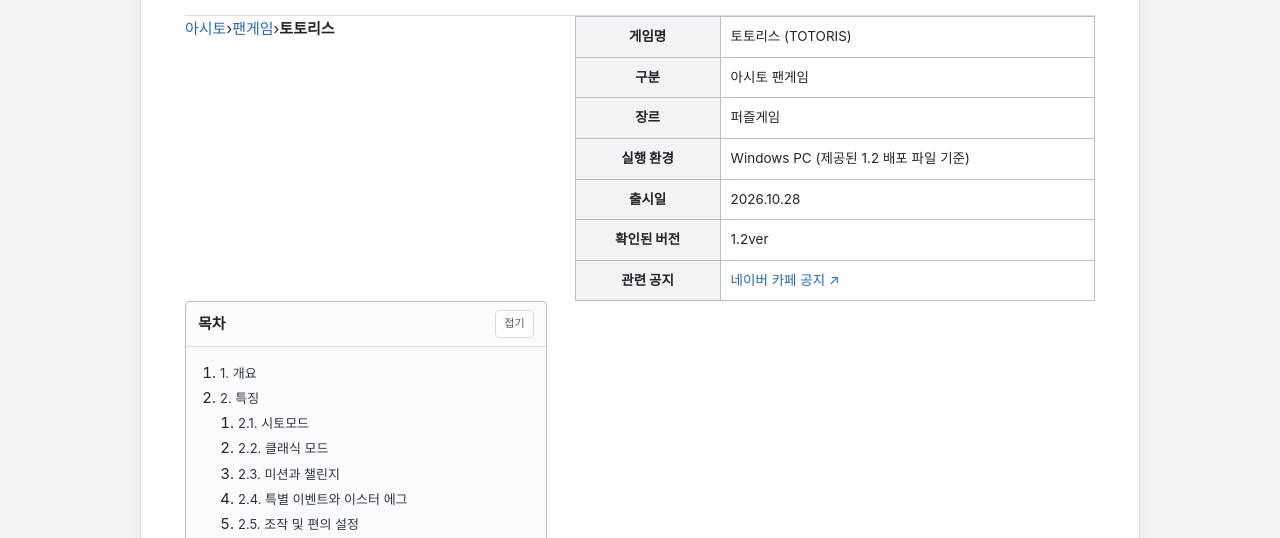
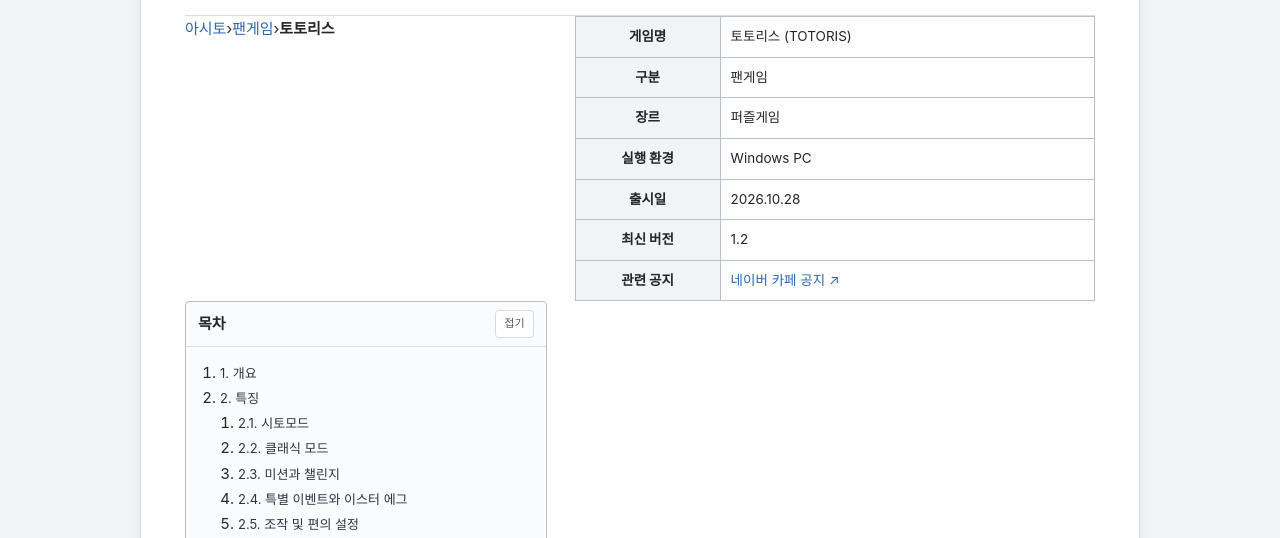
Before and after one commit to asito929/wiki, a plain HTML site: page content/totoris.html in a window 1280 px wide. Shown: the part 259-797 px from the top of the page. Drawn offline with Linux system fonts and the light colour scheme.

Commit message:
Update totoris.html

```diff
--- a/content/totoris.html
+++ b/content/totoris.html
@@ -43,11 +43,11 @@
       <table class="wiki-table content-info-table">
         <tbody>
           <tr><th>게임명</th><td>토토리스 (TOTORIS)</td></tr>
-          <tr><th>구분</th><td>아시토 팬게임</td></tr>
+          <tr><th>구분</th><td>팬게임</td></tr>
           <tr><th>장르</th><td>퍼즐게임</td></tr>
-          <tr><th>실행 환경</th><td>Windows PC (제공된 1.2 배포 파일 기준)</td></tr>
+          <tr><th>실행 환경</th><td>Windows PC</td></tr>
           <tr><th>출시일</th><td>2026.10.28</td></tr>
-          <tr><th>확인된 버전</th><td>1.2ver</td></tr>
+          <tr><th>최신 버전</th><td>1.2</td></tr>
           <tr><th>관련 공지</th><td><a href="https://cafe.naver.com/f-e/cafes/31707301/articles/356?boardtype=L&amp;referrerAllArticles=false" target="_blank" rel="noopener noreferrer">네이버 카페 공지 ↗</a></td></tr>
         </tbody>
       </table>
@@ -116,7 +116,7 @@
 
           <h3 id="special-events"><span class="section-number">2.4.</span> 특별 이벤트와 이스터 에그</h3>
           <p>
-            테트리스 플레이 외에도 방송에서 다뤘던 게임을 떠올리게 하는 특별 연출이 담겨 있다.
+            테트리스 플레이 외에도 스트리머 아시토의 방송에서 다뤘던 게임을 떠올리게 하는 특별 연출이 담겨 있다.
             게임 파일에는 <strong>마인크래프트</strong>, <strong>작혼</strong>,
             <strong>산나비</strong>, <strong>쓰르라미 울 적에</strong>,
             <strong>Journey</strong>, <strong>REANIMAL</strong>,
@@ -161,7 +161,7 @@
             </figure>
             <figure class="media-card">
               <img src="../assets/totoris_3.png" alt="토토리스에 등장하는 파란 머리 캐릭터와 흰색 토끼 캐릭터의 모습" width="398" height="271" loading="lazy" decoding="async" />
-              <figcaption><strong>캐릭터 연출</strong> — 게임 속 토끼 캐릭터와 아바타</figcaption>
+              <figcaption><strong>캐릭터 연출</strong> — 게임 속 SD 아시토 캐릭터와 토토리</figcaption>
             </figure>
           </div>
         </section>
```
